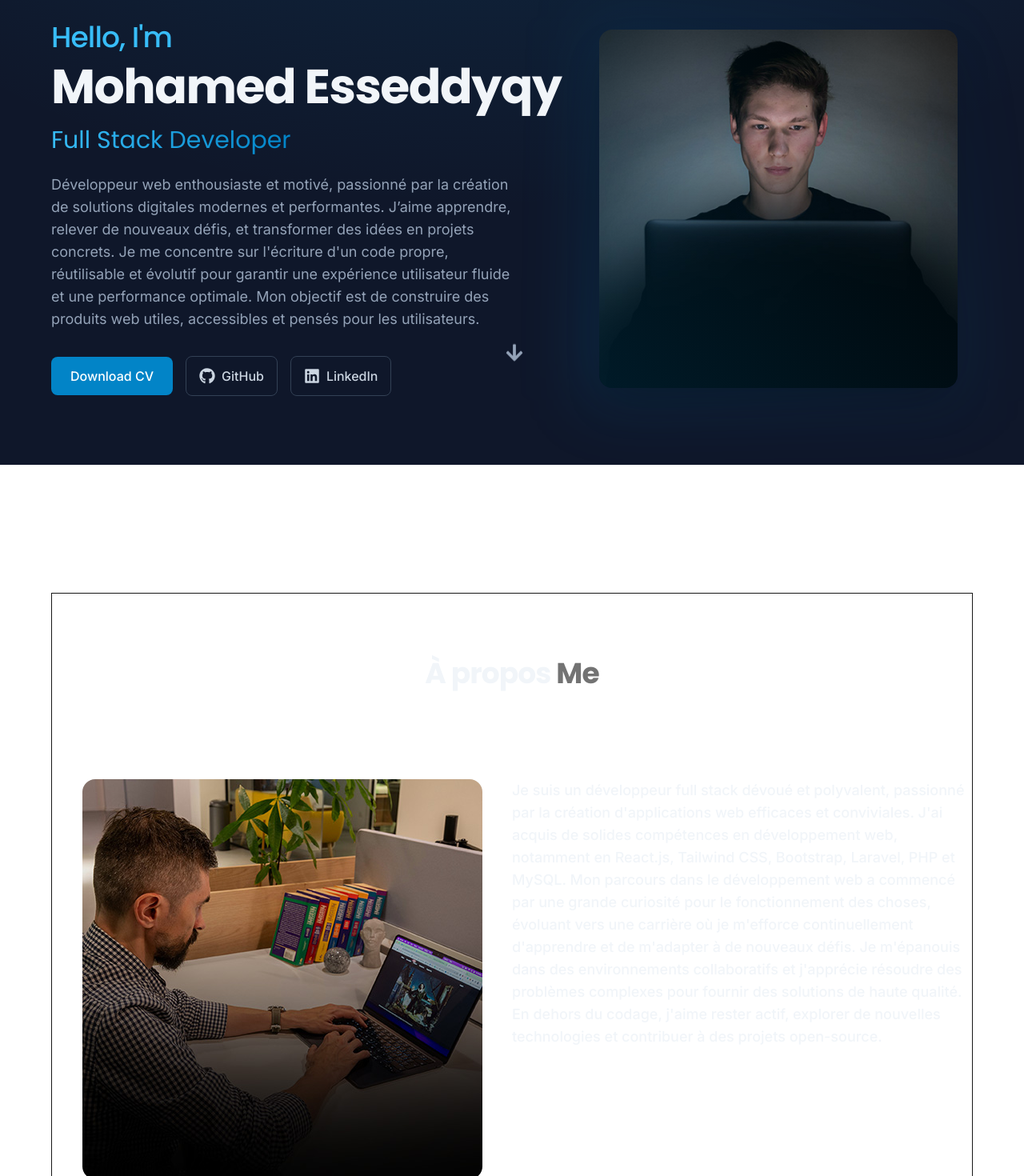
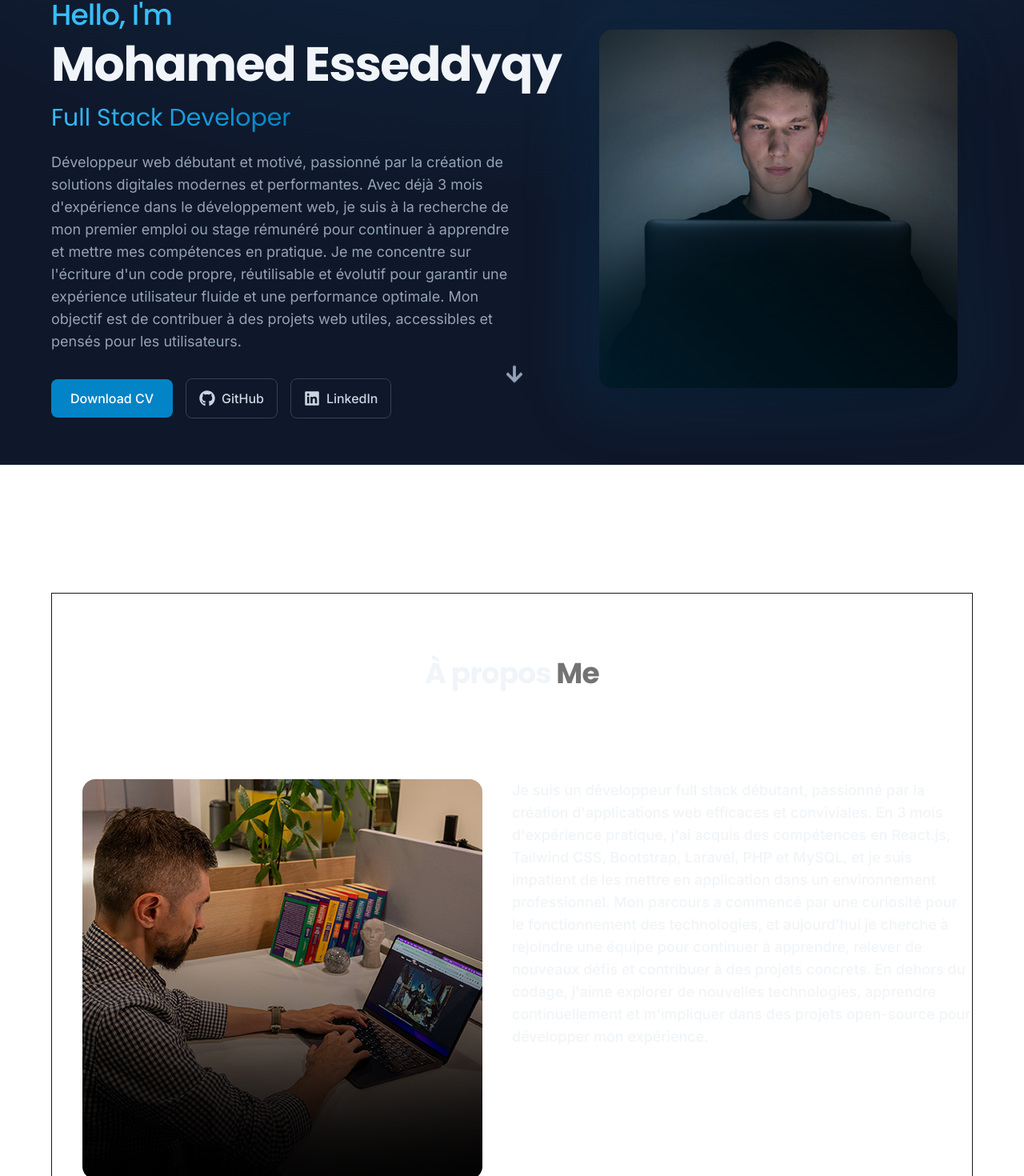
Before and after one commit to Messeddy1/PortFolio, a React (Vite) app: page / in a window 1280 px wide. Shown: the part 219-1689 px from the top of the page at 80% size. Built offline with nearby package versions, Linux system fonts and the light colour scheme.

Commit message:
add new experince and change my bio

```diff
--- a/src/constants/index.js
+++ b/src/constants/index.js
@@ -17,24 +17,22 @@ import location1 from "../assets/projects/LocationCars/dashboardLocation.png";
 import location2 from "../assets/projects/LocationCars/filterLocationProject.png";
 import location3 from "../assets/projects/LocationCars/rentalLocation.png";
 
-export const HERO_CONTENT = `Développeur web enthousiaste et motivé, passionné par la création de solutions digitales modernes et performantes.
-J’aime apprendre, relever de nouveaux défis, et transformer des idées en projets concrets.
+export const HERO_CONTENT = `Développeur web débutant et motivé, passionné par la création de solutions digitales modernes et performantes.
+Avec déjà 3 mois d'expérience dans le développement web, je suis à la recherche de mon premier emploi ou stage rémunéré pour continuer à apprendre et mettre mes compétences en pratique.
 
 Je me concentre sur l'écriture d'un code propre, réutilisable et évolutif pour garantir une expérience utilisateur fluide et une performance optimale.
-Mon objectif est de construire des produits web utiles, accessibles et pensés pour les utilisateurs.
+Mon objectif est de contribuer à des projets web utiles, accessibles et pensés pour les utilisateurs.
+`;
 
+export const ABOUT_TEXT = `
+Je suis un développeur full stack débutant, passionné par la création d'applications web efficaces et conviviales.
+En 3 mois d'expérience pratique, j'ai acquis des compétences en React.js, Tailwind CSS, Bootstrap, Laravel, PHP et MySQL, et je suis impatient de les mettre en application dans un environnement professionnel.
+
+Mon parcours a commencé par une curiosité pour le fonctionnement des technologies, et aujourd'hui je cherche à rejoindre une équipe pour continuer à apprendre, relever de nouveaux défis et contribuer à des projets concrets.
+
+En dehors du codage, j'aime explorer de nouvelles technologies, apprendre continuellement et m'impliquer dans des projets open-source pour développer mon expérience.
 `;
-export const ABOUT_TEXT = `
-Je suis un développeur full stack dévoué et polyvalent, passionné par la création d'applications web efficaces et conviviales.
-J'ai acquis de solides compétences en développement web, notamment en React.js, Tailwind CSS, Bootstrap, Laravel, PHP et MySQL.
 
-Mon parcours dans le développement web a commencé par une grande curiosité pour le fonctionnement des choses, évoluant vers une carrière où je m'efforce continuellement d'apprendre et de m'adapter à de nouveaux défis.
-Je m'épanouis dans des environnements collaboratifs et j'apprécie résoudre des problèmes complexes pour fournir des solutions de haute qualité.
-
-En dehors du codage, j'aime rester actif, explorer de nouvelles technologies et contribuer à des projets open-source.
-
-
-`;
 
 export const EDUCATIONS = [
   {
@@ -150,6 +148,14 @@ C’est une solution complète qui met l’accent sur la performance, l’expér
 ];
 export const EXPERIENCE = [
   {
+    year: "October 2025 - Présent",
+    role: "Développeur Web Stagiaire",
+    company: "IntegralTech",
+    tasks:
+      "Participation active à des projets de développement web, apprentissage de nouvelles technologies, contribution au code côté front-end et back-end, et collaboration au sein d'une équipe professionnelle.",
+  },
+
+  {
     year: "August 2025",
     role: "Stage PFE",
     company: "Webcinq",
```
